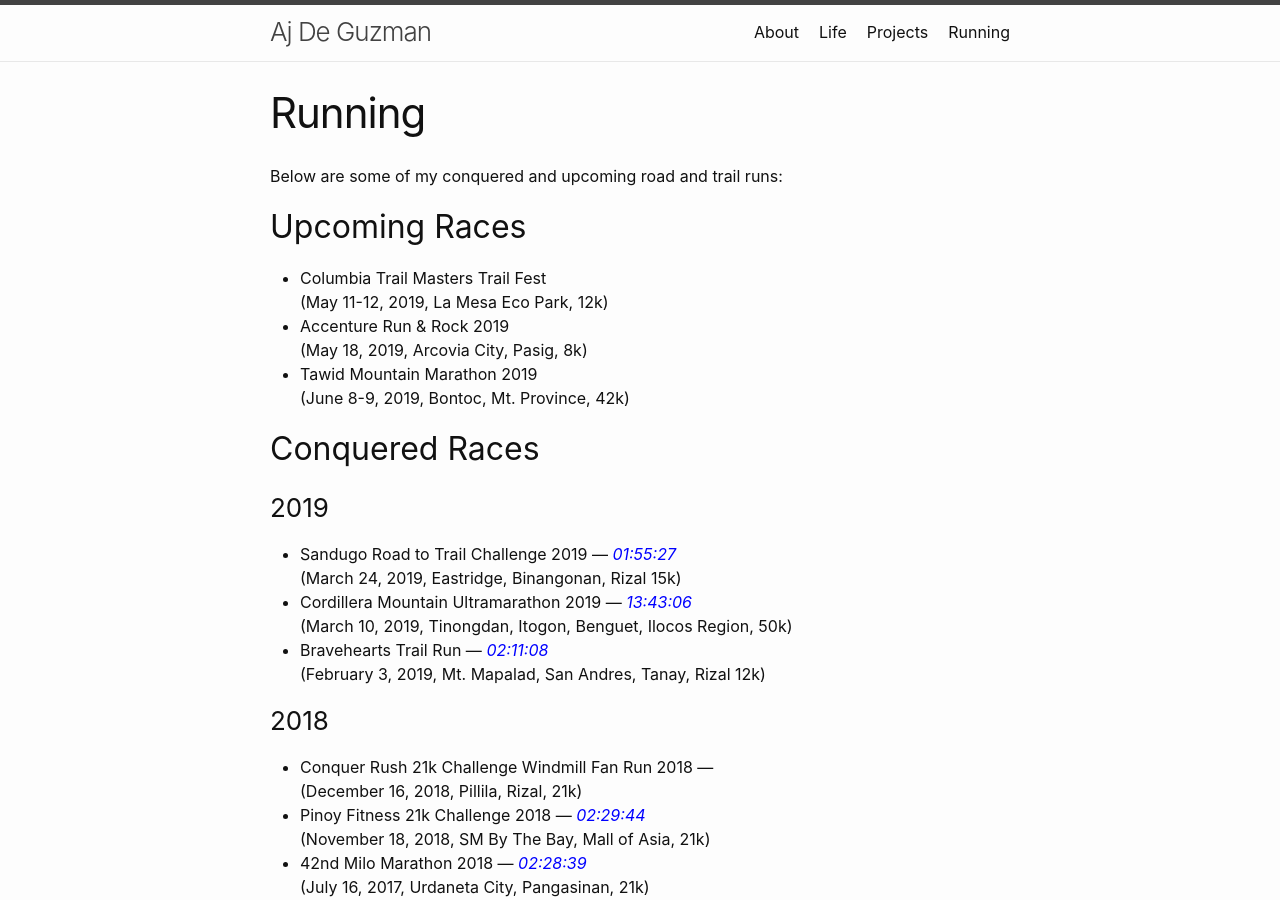
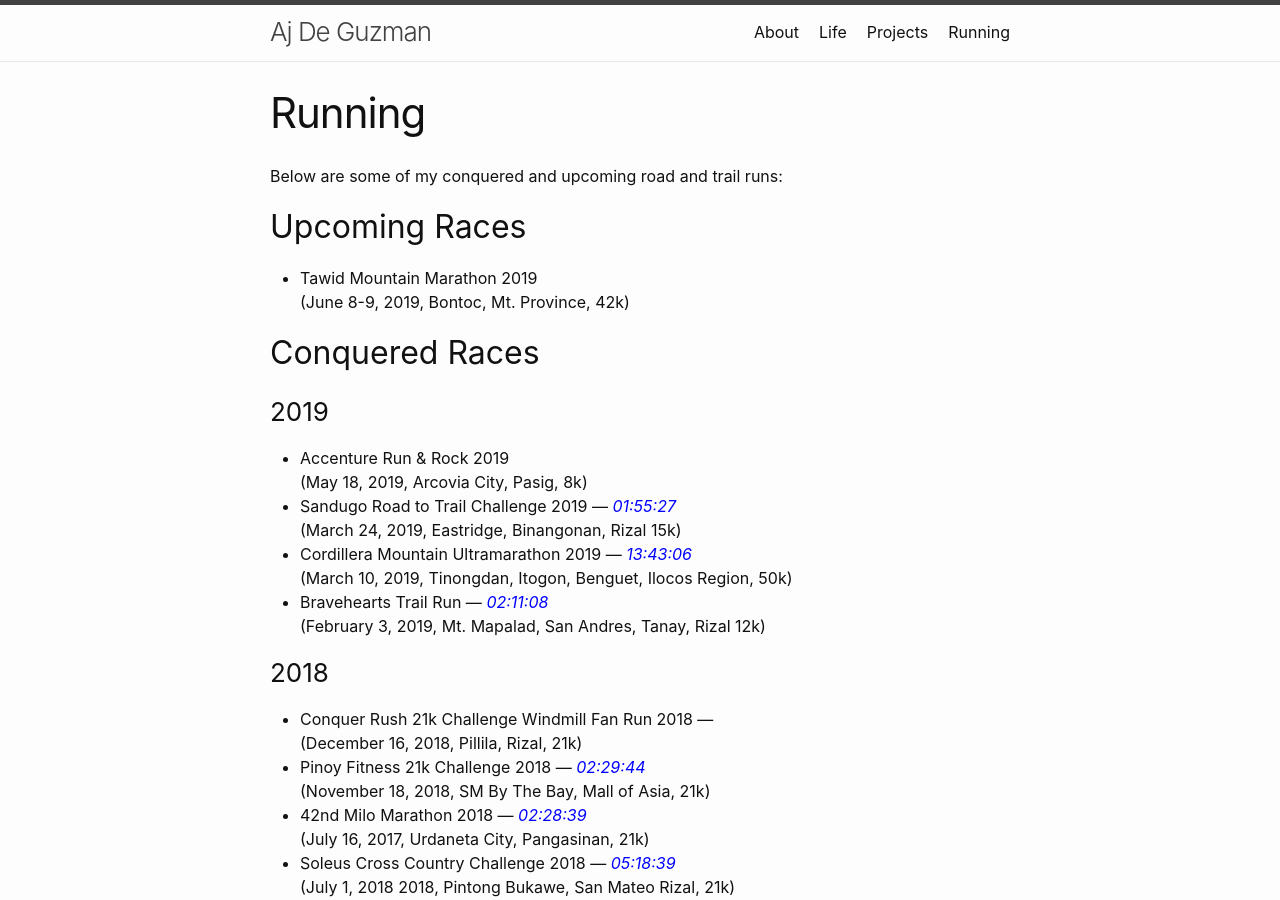
Before and after one commit to ajdeguzman/ajdeguzman.github.io, a Jekyll site: the page built from running.md, in a window 1280 px wide and 900 px high. Built offline with Jekyll 4.4.1, drawn with Linux system fonts in a browser that asks for light colours.

Commit message:
Update running.md

```diff
--- a/running.md
+++ b/running.md
@@ -7,16 +7,14 @@ permalink: /running/
 Below are some of my conquered and upcoming road and trail runs:
 
 ## Upcoming Races
-- Columbia Trail Masters Trail Fest
-<br> (May 11-12, 2019, La Mesa Eco Park, 12k)
-- Accenture Run & Rock 2019
-<br> (May 18, 2019, Arcovia City, Pasig, 8k)
 - Tawid Mountain Marathon 2019
 <br> (June 8-9, 2019, Bontoc, Mt. Province, 42k)
 
 ## Conquered Races
 
 ### 2019
+- Accenture Run & Rock 2019
+<br> (May 18, 2019, Arcovia City, Pasig, 8k)
 - Sandugo Road to Trail Challenge 2019 — *01:55:27*{: style="color: blue"}
 <br> (March 24, 2019, Eastridge, Binangonan, Rizal 15k)
 - Cordillera Mountain Ultramarathon 2019 — *13:43:06*{: style="color: blue"}
```
